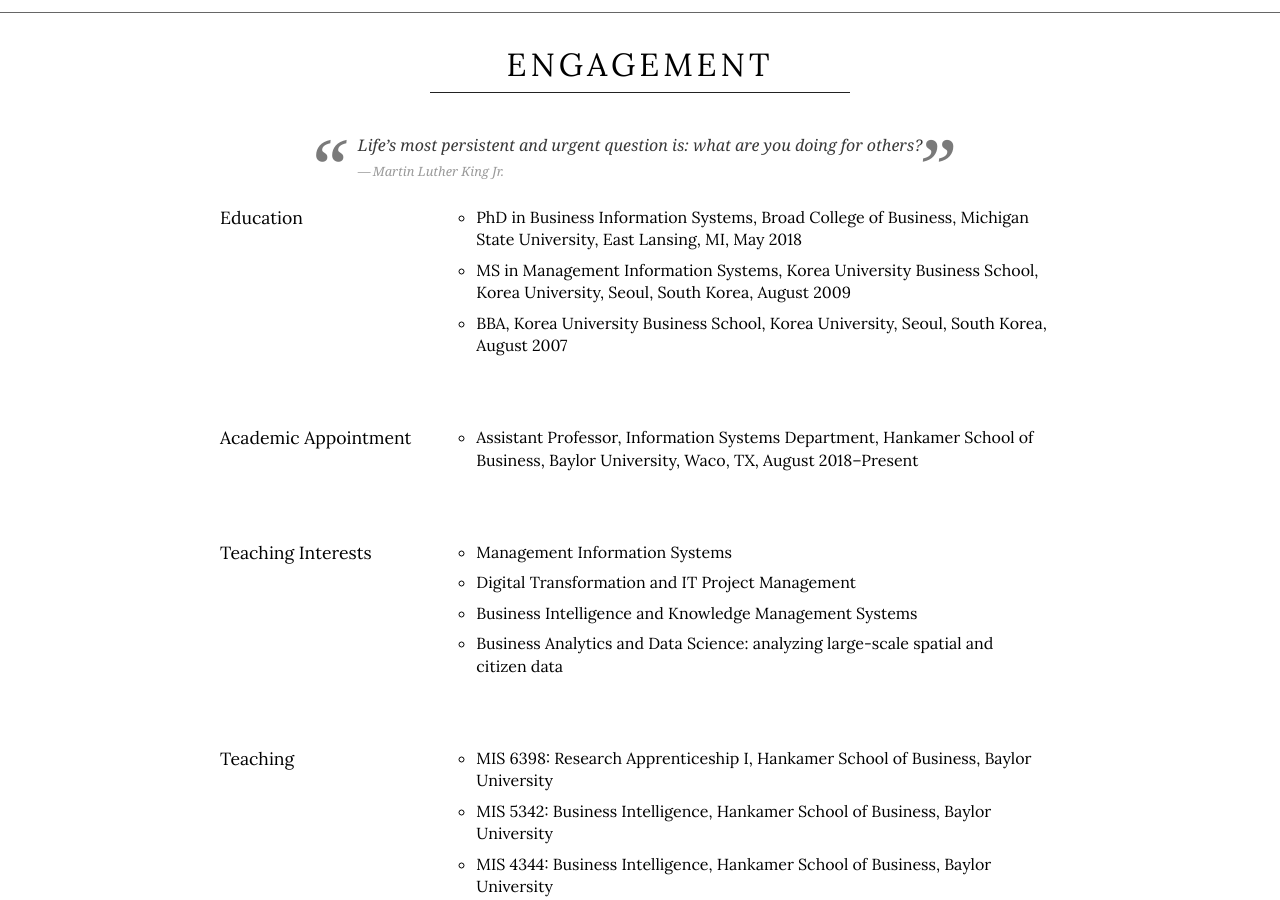
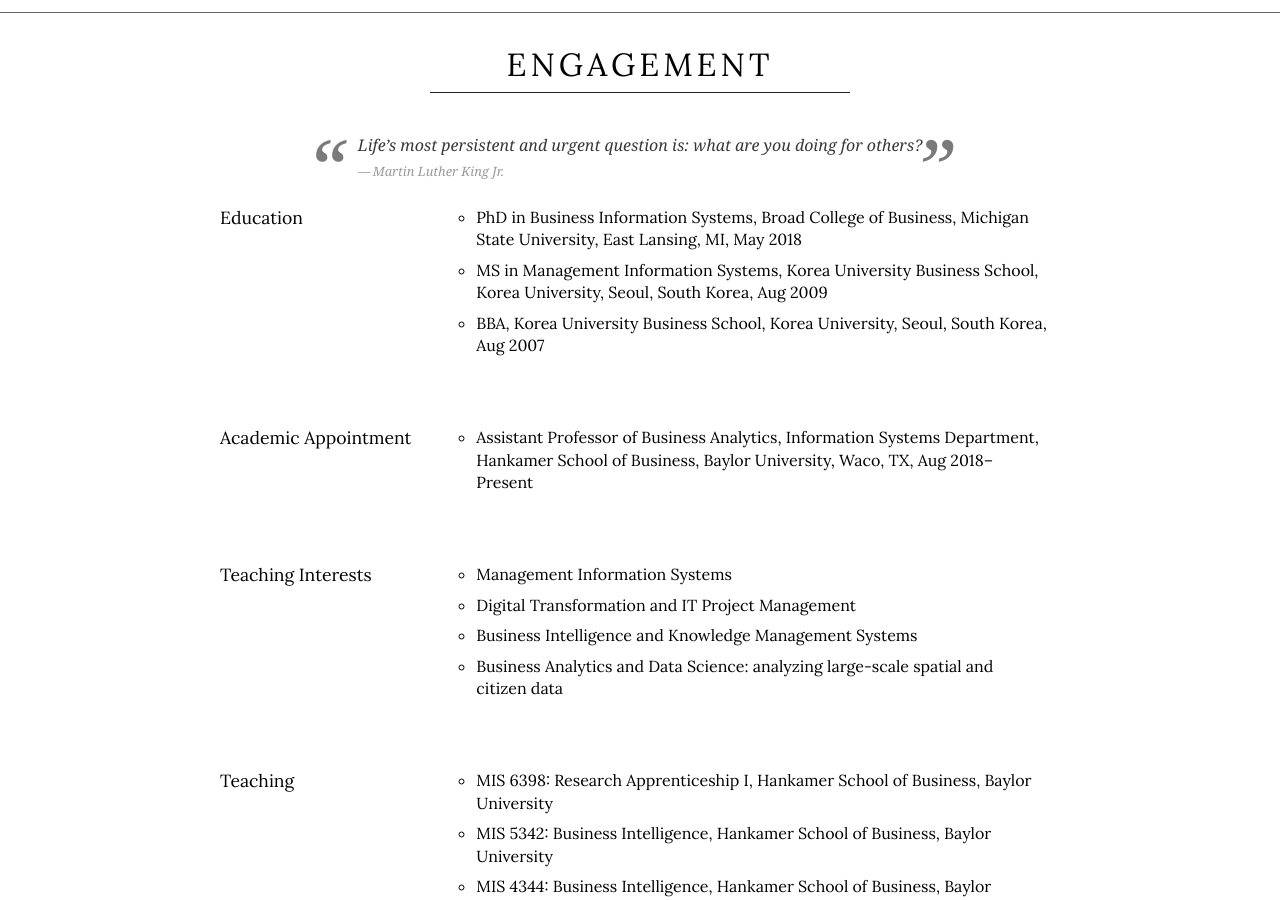
Before and after one commit to istaehun/taehun, a Jekyll site: the page built from engagement.html, in a window 1280 px wide and 900 px high, scrolled down 343 px. Built offline with Jekyll 4.4.1, drawn with Linux system fonts in a browser that asks for light colours; nearby versions of some CDN libraries.

Commit message:
Update engagement.yml

```diff
--- a/_data/engagement.yml
+++ b/_data/engagement.yml
@@ -3,12 +3,12 @@
     title: Education
     list:
       - "PhD in Business Information Systems, Broad College of Business, Michigan State University, East Lansing, MI, May 2018"
-      - "MS in Management Information Systems, Korea University Business School, Korea University, Seoul, South Korea, August 2009"
-      - "BBA, Korea University Business School, Korea University, Seoul, South Korea, August 2007"
+      - "MS in Management Information Systems, Korea University Business School, Korea University, Seoul, South Korea, Aug 2009"
+      - "BBA, Korea University Business School, Korea University, Seoul, South Korea, Aug 2007"
   -
     title: Academic Appointment
     list:
-      - "Assistant Professor, Information Systems Department, Hankamer School of Business, Baylor University, Waco, TX, August 2018–Present"
+      - "Assistant Professor of Business Analytics, Information Systems Department, Hankamer School of Business, Baylor University, Waco, TX, Aug 2018–Present"
   -
     title: Teaching Interests
     list:
```
